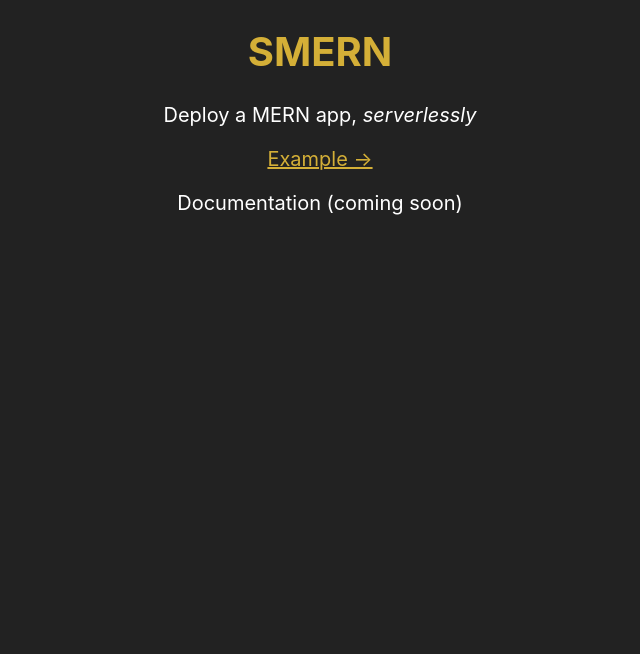
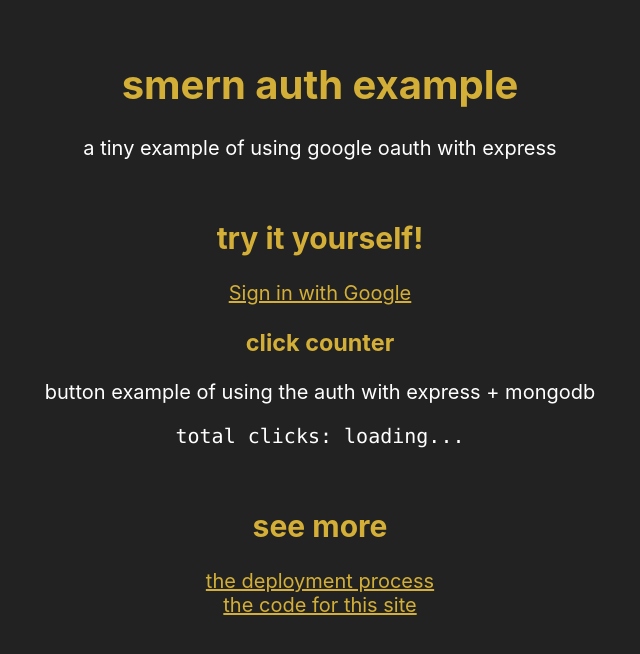
Before and after one commit to Zimboboys/deployment-practice, a React (Create React App) app in the folder frontend/: page / in a window 1280 px wide. Shown: the top 654 px of the page, without its empty margins (320-960 px from the left). Built offline with nearby package versions, Linux system fonts and the light colour scheme; no server answers.

Commit message:
clicker example w google oauth

```diff
--- a/frontend/package.json
+++ b/frontend/package.json
@@ -8,7 +8,6 @@
     "@testing-library/user-event": "^12.1.10",
     "react": "^17.0.2",
     "react-dom": "^17.0.2",
-    "react-router-dom": "^5.2.0",
     "react-scripts": "4.0.3",
     "web-vitals": "^1.0.1"
   },
--- /dev/null
+++ b/frontend/src/App.css
@@ -0,0 +1,21 @@
+div {
+  text-align: center;
+}
+
+h1, h2 {
+  margin-top: 60px;
+}
+
+code {
+  display: block;
+  margin: 12px 0;
+}
+
+button {
+  border: none;
+  padding: 10px 24px;
+}
+
+button:active {
+  background-color: #DDDDDD;
+}
--- a/frontend/src/App.jsx
+++ b/frontend/src/App.jsx
@@ -1,42 +1,22 @@
-import React from 'react';
-import {
-  BrowserRouter,
-  Switch,
-  Route,
-  Link,
-} from 'react-router-dom';
+import React, { useState, useEffect } from 'react';
 
-import Example from './Example';
-import styles from './App.module.css';
+import Home from './Home';
+import './App.css';
 
 function App() {
-  return (
-    <BrowserRouter>
-      <Switch>
-        <Route exact path='/'>
-          <Home />
-        </Route>
-        <Route path='/example'>
-          <Example />
-        </Route>
-      </Switch>
-    </BrowserRouter>
-  );
-}
+  const [user, setUser] = useState();
 
-function Home() {
-  return (
-    <div className={styles.app}>
-      <h1>SMERN</h1>
-      <p>
-        Deploy a MERN app, <em>serverlessly</em>
-      </p>
-      <Link to='/example'>
-        Example &rarr;
-      </Link>
-      <p>Documentation (coming soon)</p>
-    </div>
-  );
+  useEffect(() => {
+    const URL = `${process.env.REACT_APP_SERVER_URL}/auth/user`;
+    fetch(URL, {
+      credentials: 'include'
+    })
+    .then(res => res.json())
+    .then(data => setUser(data.user))
+    .catch(err => console.error(err));
+  }, []);
+
+  return <Home user={user} />;
 }
 
 export default App;
--- a/frontend/src/App.module.css
+++ /dev/null
@@ -1,3 +0,0 @@
-.app {
-  text-align: center;
-}
--- a/frontend/src/Example.jsx
+++ /dev/null
@@ -1,51 +0,0 @@
-import React, { useState, useEffect } from 'react';
-import { Link } from 'react-router-dom';
-import styles from './Example.module.css';
-
-function Example() {
-  const [count, setCount] = useState(0);
-  const [session, ] = useState(Math.floor(Math.random() * 1000000));
-
-  // get current count
-  useEffect(() => {
-    fetch(`${process.env.REACT_APP_SERVER_URL}/sum`)
-      .then((res) => res.json())
-      .then((data) => setCount(data.sum));
-  }, []);
-
-  const updateCount = () => {
-    fetch(`${process.env.REACT_APP_SERVER_URL}/push`, {
-      method: 'POST',
-      headers: {
-        'Content-Type': 'application/json',
-      },
-      body: JSON.stringify({ session: session }),
-    })
-
-    setCount(count + 1);
-  }
-
-  return (
-    <div className={styles.layout}>
-      <h1>Example</h1>
-      <p>{count}</p>
-      <button onClick={updateCount} className={styles.button}>Click me</button>
-
-      <div className={styles.desc}>
-        <h3>What is this?</h3>
-        <p>
-          When you click the button, the number goes up. That number is the total
-          amount of times that button has been pressed.
-        </p>
-        <p>
-          I know it's not too impressive. This is just to highlight that the
-          deployment process is working.
-        </p>
-      </div>
-
-      <Link to='/'>Home &rarr;</Link>
-    </div>
-  );
-}
-
-export default Example;
--- a/frontend/src/Example.module.css
+++ /dev/null
@@ -1,18 +0,0 @@
-.layout {
-  text-align: center;
-}
-
-.desc {
-  max-width: 480px;
-  margin: 60px auto 40px;
-  padding: 0 30px;
-}
-
-.button {
-  border: none;
-  padding: 10px 24px;
-}
-
-.button:active {
-  background-color: #DDDDDD;
-}
--- /dev/null
+++ b/frontend/src/Home.jsx
@@ -0,0 +1,92 @@
+import { React, useState, useEffect } from 'react';
+
+function ButtonExample({ user }) {
+  const [userClicks, setUserClicks] = useState(null);
+  const [totalClicks, setTotalClicks] = useState(null);
+
+  useEffect(() => {
+    const apiURL = `${process.env.REACT_APP_SERVER_URL}/api`;
+
+    fetch(`${apiURL}/click`)
+    .then(res => res.json())
+    .then(data => setTotalClicks(data.count));
+  }, []);
+
+  useEffect(() => {
+    const apiURL = `${process.env.REACT_APP_SERVER_URL}/api`;
+    fetch(`${apiURL}/user`, { credentials: 'include' })
+    .then(res => res.json())
+    .then(data => setUserClicks(data.count))
+    .catch(err => console.error(err));
+  }, []);
+
+  const doClick = () => {
+    fetch(`${process.env.REACT_APP_SERVER_URL}/api/click`, {
+      method: 'POST',
+      mode: 'cors',
+      credentials: 'include',
+    });
+
+    setTotalClicks(totalClicks + 1);
+    setUserClicks(userClicks + 1);
+  }
+
+  return (
+    <>
+      <h3>click counter</h3>
+      <p>button example of using the auth with express + mongodb</p>
+
+      <code>{`total clicks: ${totalClicks || "loading..." }`}</code>
+      {user && <code>{`your clicks: ${userClicks || "loading..." }`}</code>}
+
+      {user && <button onClick={doClick}>click me 👉</button> }
+    </>
+  );
+}
+
+function Home(props) {
+  const { user } = props;
+  const authURL = `${process.env.REACT_APP_SERVER_URL}/auth`;
+
+  return (
+    <>
+      <h1>smern auth example</h1>
+      <p>a tiny example of using google oauth with express</p>
+
+      <h2>try it yourself!</h2>
+      {((user && user.name) && (
+        <span>
+          Hi {user.name}!
+          {' - '}
+          <a href={`${authURL}/logout`}>logout</a>
+        </span>
+      )) ||
+      <a href={`${authURL}/google`}>
+        Sign in with Google
+      </a>
+      }
+
+      <ButtonExample user={user} />
+
+      <h2>see more</h2>
+      <a
+        href="https://zimboboys.com/smern/"
+        rel="noreferrer"
+        target="_blank"
+      >
+        the deployment process
+      </a>
+
+      <br />
+      <a
+        href="https://github.com/Zimboboys/smern"
+        rel="noreferrer"
+        target="_blank"
+      >
+        the code for this site
+      </a>
+    </>
+  );
+}
+
+export default Home;
```
Also changed, not shown: 1 other file (tests, documents, lock files or other folders).
